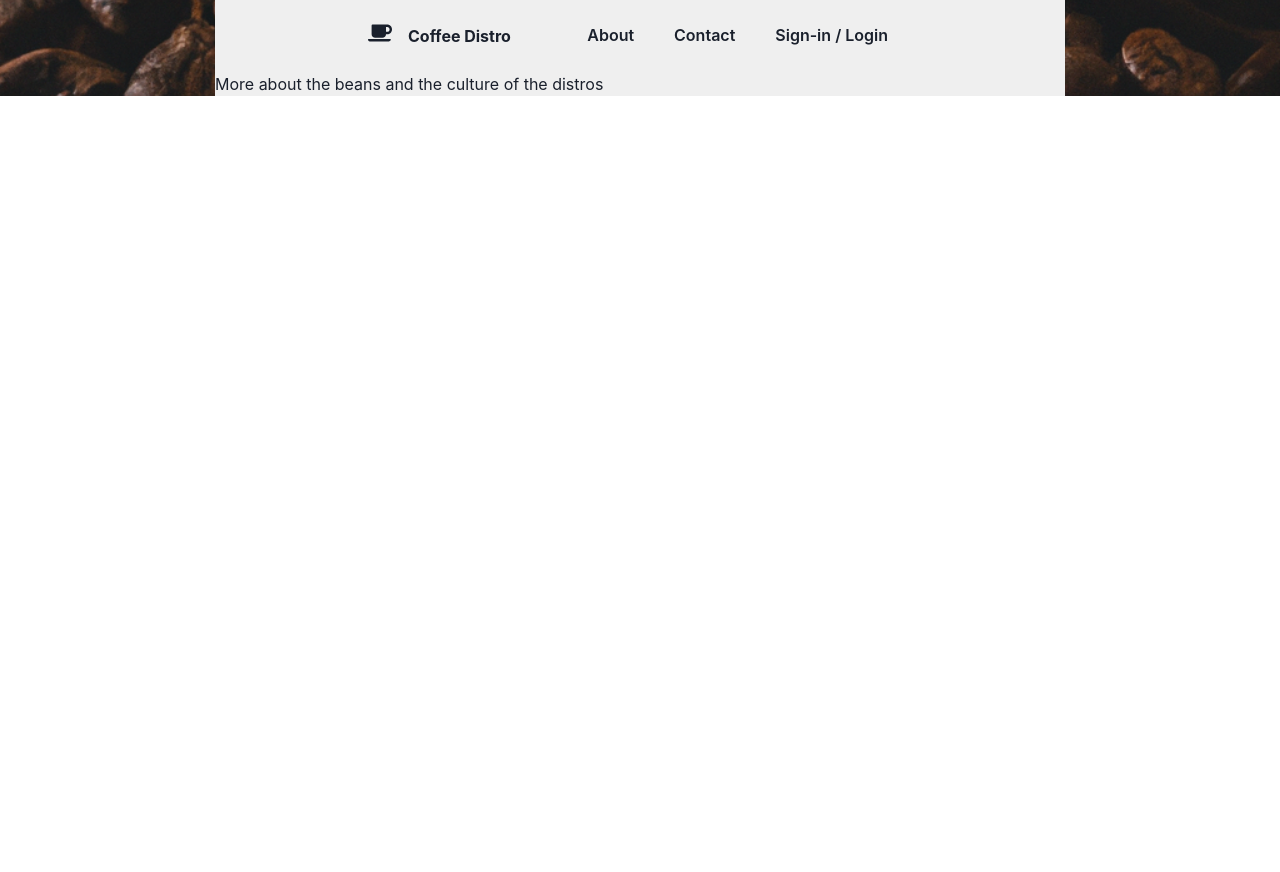
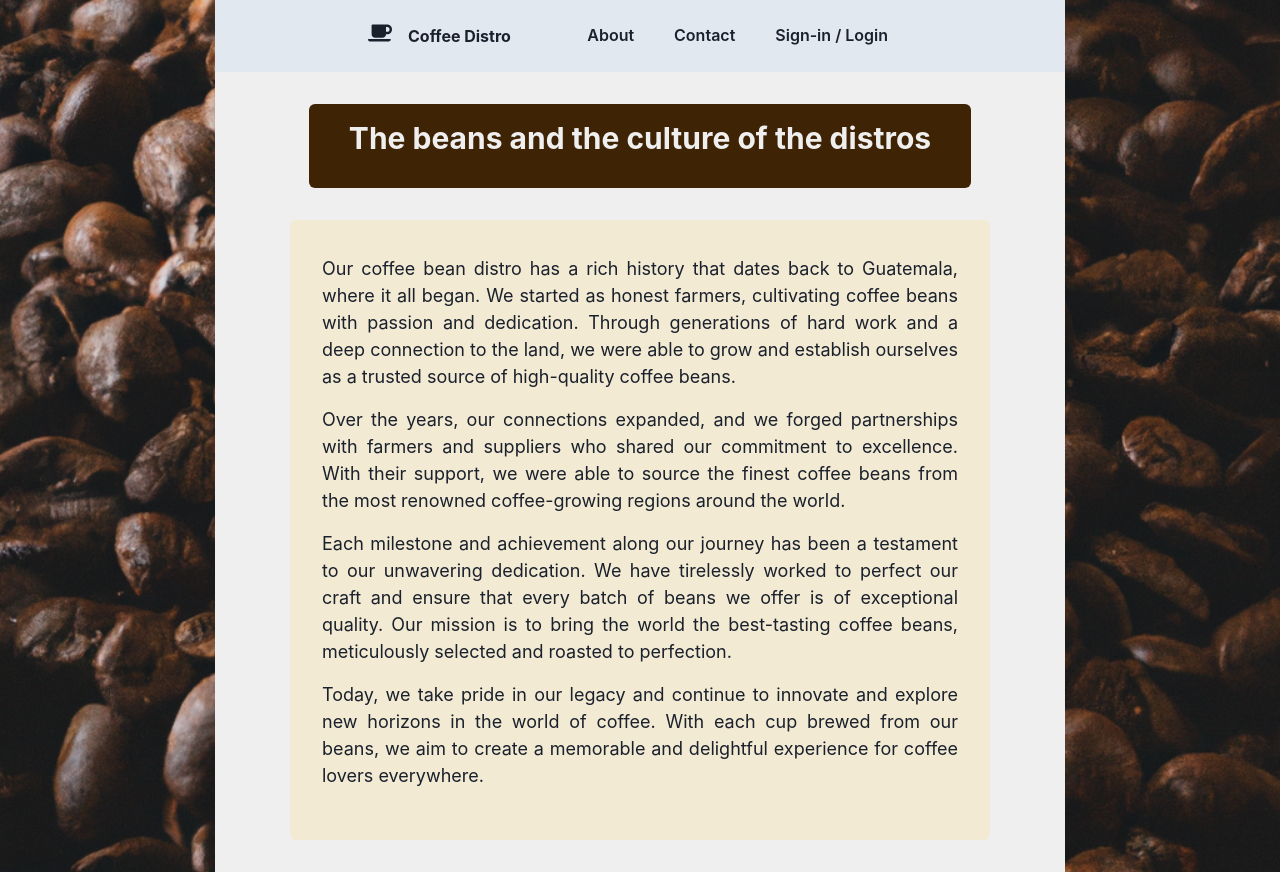
Before and after one commit to RemyXVX/Doomed-Coffe-Shop, a React (Create React App) app: page /About in a window 1280 px wide. Before the commit the page ends 800 px from the top, so only its background shows below. Built offline with nearby package versions, Linux system fonts and the light colour scheme; no server answers.

Commit message:
restyled the webpage. contact and about section added

```diff
--- a/src/components/NavBar.jsx
+++ b/src/components/NavBar.jsx
@@ -20,7 +20,7 @@ const Navbar = ({ user, online }) => {
   const { cartItems } = useContext(CartContext);
 
   return (
-    <Flex bg="#EFEFEF" p={4} alignItems="center">
+    <Flex bg="gray.200" p={4} alignItems="center">
       <Container maxW="xl">
         <Flex align="center" justify="space-between">
           <Box>
--- a/src/pages/About/About.jsx
+++ b/src/pages/About/About.jsx
@@ -1,11 +1,57 @@
+import { Box, Flex, Heading, Text } from "@chakra-ui/react";
+
 const About = () => {
-    return (
-      <>
-        <div>
-            <h1>More about the beans and the culture of the distros</h1>
-        </div>
-      </>
-    )
-}
+  return (
+    <Flex
+      flexDirection="column"
+      minHeight="100vh"
+      justifyContent="center"
+      alignItems="center"
+      bg="#EFEFEF"
+      py={8}
+    >
+      <Box
+        maxW="700px"
+        bg="#3F2305"
+        borderRadius="md"
+        textAlign="center"
+        px={10}
+        py={4}
+      >
+        <Heading as="h1" fontSize="3xl" mb={4} color="#EFEFEF">
+          The beans and the culture of the distros
+        </Heading>
+      </Box>
+      <Box
+  maxW="700px"
+  py={4}
+  px={8}
+  flexGrow={1}
+  textAlign="justify"
+  bg="#F2EAD3"
+  borderRadius="md"
+  mt={8}
+  display="flex"
+  flexDirection="column"
+  justifyContent="center"
+  alignItems="center"
+>
+  <Text fontSize="lg" mb={4}>
+    Our coffee bean distro has a rich history that dates back to Guatemala, where it all began. We started as honest farmers, cultivating coffee beans with passion and dedication. Through generations of hard work and a deep connection to the land, we were able to grow and establish ourselves as a trusted source of high-quality coffee beans.
+  </Text>
+  <Text fontSize="lg" mb={4}>
+    Over the years, our connections expanded, and we forged partnerships with farmers and suppliers who shared our commitment to excellence. With their support, we were able to source the finest coffee beans from the most renowned coffee-growing regions around the world.
+  </Text>
+  <Text fontSize="lg" mb={4}>
+    Each milestone and achievement along our journey has been a testament to our unwavering dedication. We have tirelessly worked to perfect our craft and ensure that every batch of beans we offer is of exceptional quality. Our mission is to bring the world the best-tasting coffee beans, meticulously selected and roasted to perfection.
+  </Text>
+  <Text fontSize="lg" mb={4}>
+    Today, we take pride in our legacy and continue to innovate and explore new horizons in the world of coffee. With each cup brewed from our beans, we aim to create a memorable and delightful experience for coffee lovers everywhere.
+  </Text>
+</Box>
+
+    </Flex>
+  );
+};
 
 export default About;
--- a/src/pages/Account/Login.jsx
+++ b/src/pages/Account/Login.jsx
@@ -47,6 +47,7 @@ const Login = () => {
   };
 
   const handleInputChange = (e, setter) => {
+    const value =e.target.value;
     setter(e.target.value);
   };
 
@@ -62,6 +63,7 @@ const Login = () => {
 
   const handleSubmit = async (e) => {
     e.preventDefault();
+    console.log("Form submitted");
 
     if (
       (isLoginForm && (email === "" || password === "")) ||
@@ -81,8 +83,14 @@ const Login = () => {
     }
 
     try {
+      console.log("Email:", email);
+
       if (isLoginForm) {
-        const { user, error } = await supabase.auth.signIn({ email, password });
+        console.log("Sign in with email:", email);
+        const { user, error } = await supabase.auth.signInWithPassword({
+          email: email,
+          password: password
+        });
 
         if (error) {
           showToast("Error", error.message, "error");
@@ -93,10 +101,12 @@ const Login = () => {
 
         navigate("/user"); // Redirect to the User page
       } else {
+        console.log("Sign up with email:", email);
         const { data: existingUser, error: existingUserError } = await supabase
           .from("auth.users")
           .select("*")
           .eq("email", email)
+          // .limit(1)
           .single();
 
         if (existingUserError) {
@@ -109,7 +119,6 @@ const Login = () => {
           return;
         }
 
-        // Proceed with sign up
         const { user, error } = await supabase.auth.signUp({ email, password });
 
         if (error) {
@@ -132,13 +141,20 @@ const Login = () => {
         navigate("/user"); // Redirect to the User page
       }
     } catch (error) {
+      console.log("Error:", error);
       showToast("Error", error.message, "error");
     }
   };
 
-
   return (
-    <Box py={8} px={4}>
+    <Flex
+      minHeight="100vh"
+      width="100%"
+      align="center"
+      justify="center"
+      bg="#EFEFEF"
+    >
+      <Box py={8} px={4} width="sm" bg="white" borderRadius="md" boxShadow="md">
         <Flex direction="column" align="center">
           <Text fontSize="3xl" fontWeight="bold" mb={4}>
             {isLoginForm ? "Login" : "Sign Up"}
@@ -154,6 +170,7 @@ const Login = () => {
                     value={email}
                     onChange={(e) => handleInputChange(e, setEmail)}
                     disabled={isSubmitting}
+                    autoComplete="email"
                   />
                 </InputGroup>
               </FormControl>
@@ -248,6 +265,7 @@ const Login = () => {
           </Text>
         </Flex>
       </Box>
+    </Flex>
   );
 };
 
--- a/src/pages/Contact/Contact.jsx
+++ b/src/pages/Contact/Contact.jsx
@@ -1,9 +1,60 @@
+import { Box, Heading, Text, Link, Flex, Input, Button, Stack, Textarea } from "@chakra-ui/react";
+import { FaInstagram, FaYelp, FaFacebook, FaTwitter } from "react-icons/fa";
+
 const Contact = () => {
   return (
-    <>
-      <h1>More contact into coming soon..</h1>
-    </>
-  )
-}
+    <Box py={8} px={4} minH="100vh">
+      <Box
+        maxW="700px"
+        mx="auto"
+        p={4}
+        borderRadius="md"
+        textAlign="center"
+        mb={8}
+      >
+        <Heading as="h1" fontSize="3xl" mb={4} color="white" bg="#3F2305" py={4} borderRadius="md">
+          Contact Us
+        </Heading>
+        <Box borderBottom="1px" borderColor="gray.500" mb={4}></Box>
+        <Text mb={4} color="black">
+          Hours of Operation:<br />
+          Monday - Friday: 8:00 AM - 6:00 PM<br />
+          Saturday: 9:00 AM - 5:00 PM<br />
+          Sunday: Closed
+        </Text>
+        <Box borderTop="1px" borderColor="gray.500" mb={2}></Box>
+      </Box>
+      <Box maxW="700px" mx="auto" mb={8}>
+        <Box p={4} bg="white" borderRadius="md" boxShadow="md">
+          <form
+            action={process.env.REACT_APP_FORMSUBMIT_EMAIL}
+            method="POST"
+          >
+            <Stack spacing={4} direction="column">
+              <Input type="text" name="name" bg="#F2F2F2" required placeholder="Name" />
+              <Input type="email" name="email" bg="#F2F2F2" required placeholder="Email" />
+              <Textarea name="message" required placeholder="Message" bg="#F2F2F2" />
+              <Button type="submit" colorScheme="yellow" variant="solid">Send</Button>
+            </Stack>
+          </form>
+        </Box>
+      </Box>
+      <Flex justify="center" mt={4}>
+        <Link href="https://www.instagram.com" target="_blank" mx={4}>
+          <FaInstagram size={32} />
+        </Link>
+        <Link href="https://www.yelp.com" target="_blank" mx={4}>
+          <FaYelp size={32} />
+        </Link>
+        <Link href="https://www.facebook.com" target="_blank" mx={4}>
+          <FaFacebook size={32} />
+        </Link>
+        <Link href="https://www.twitter.com" target="_blank" mx={4}>
+          <FaTwitter size={32} />
+        </Link>
+      </Flex>
+    </Box>
+  );
+};
 
 export default Contact;
--- a/src/pages/Home/Home.jsx
+++ b/src/pages/Home/Home.jsx
@@ -55,7 +55,7 @@ const Home = () => {
                 Welcome to our Coffee Distribution Spot! At our company, we take pride in sourcing and supplying the finest coffee beans to local coffee shops. We believe that great coffee starts with exceptional beans. Explore our selection of carefully curated beans from around the world. Whether you prefer the rich flavors of Guatemalan beans, the vibrant notes of Ethiopian coffee, the boldness of Indonesian brews, or the smoothness of Colombian roasts, we have something to satisfy every coffee enthusiast. Choose your desired roast level - from the light, delicate profiles of our Light Roast, to the balanced and full-bodied Medium Roast, or indulge in the deep, intense flavors of our Dark Roast. Select the quantity and size that suits your needs, and get ready to experience coffee like never before. Our beans are available in various package sizes, including Small, Medium, Large, and even the CHONK bag for the true coffee connoisseurs. Start your coffee journey with us today! Fill out the form below to place your order and savor the taste of exceptional coffee. Cheers to the perfect cup!
               </Text>
             </Box>
-            <ChakraLink as={Link} to="/Story" fontSize="lg" fontWeight="bold" mt={4}>
+            <ChakraLink as={Link} to="/About" fontSize="lg" fontWeight="bold" mt={4}>
               Learn More <ArrowForwardIcon ml={2} />
             </ChakraLink>
           </Box>
```
Lines whose indentation alone changed are shown as unchanged.
